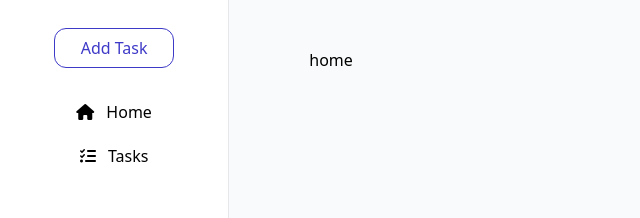
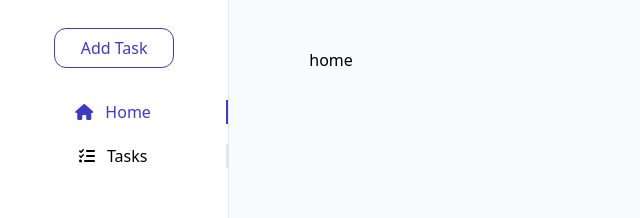
Before and after one commit to sashkaocho/todo-list, a Vue app: page /home in a window 1280 px wide. Shown: the top 218 px of the page, without its empty margins (0-640 px from the left). Built offline with nearby package versions, Linux system fonts and the light colour scheme.

Commit message:
feat: added selected style on route

```diff
--- a/src/partials/TheNavigationBar.vue
+++ b/src/partials/TheNavigationBar.vue
@@ -34,16 +34,19 @@ const navItems = ref<INavItem[]>([
 
     <CreateTaskDialog v-if="taskStore" />
 
-    <nav class="w-full flex flex-col gap-5 px-3">
-      <router-link
+    <nav class="w-full flex flex-col gap-5">
+      <RouterLink
         v-for="navItem in navItems"
         :key="navItem.path"
         :to="navItem.path"
-        class="w-full flex items-center justify-center gap-3 px-6 cursor-pointer"
+        active-class="border-primary-700 text-primary-700"
+        class="w-full flex items-center justify-center gap-3 px-6 cursor-pointer border-r-2"
       >
-        <i :class="navItem.icon" class="fa-solid"></i>
-        <h1>{{ navItem.name }}</h1>
-      </router-link>
+        <i :class="navItem.icon" class="fa-solid transition-all"></i>
+        <h1 class="transition-all">
+          {{ navItem.name }}
+        </h1>
+      </RouterLink>
     </nav>
   </section>
 </template>
```
